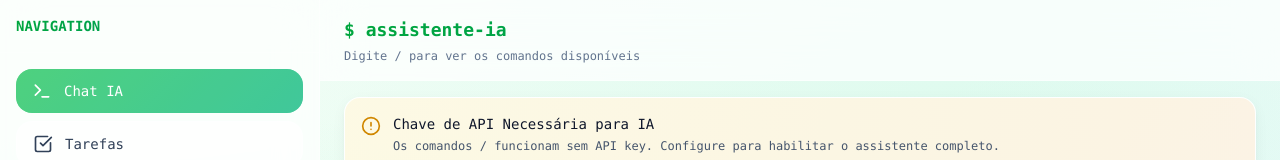
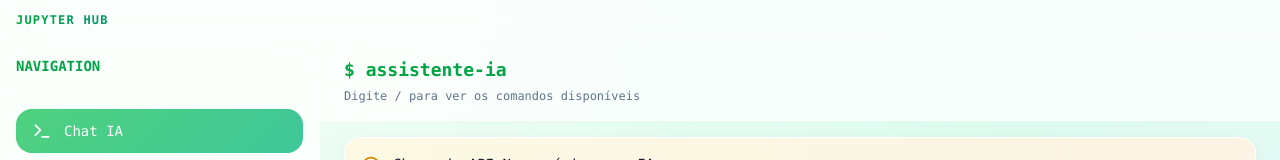
Before and after one commit to Pedro-Dellazzari/Jupyter-HUB, a React (Vite) app: page / in a window 1280 px wide. Shown: the top 160 px of the page. Built offline with nearby package versions, Linux system fonts and the light colour scheme; no server answers.

Commit message:
feat(): Adicione a barra superior no app

```diff
--- a/electron/main.cjs
+++ b/electron/main.cjs
@@ -744,9 +744,9 @@ function createWindow() {
     frame: false,
     titleBarStyle: 'hidden',
     titleBarOverlay: {
-      color: '#f8fafc',
+      color: 'rgba(255,255,255,0)',
       symbolColor: '#475569',
-      height: 48,
+      height: 40,
     },
     show: false,
   });
--- a/src/app/components/MainLayout.tsx
+++ b/src/app/components/MainLayout.tsx
@@ -1,6 +1,6 @@
 import { Outlet, Link, useLocation } from "react-router";
 import { Terminal, CheckSquare, Calendar, Users, TrendingUp, Settings, RefreshCw, Clock } from "lucide-react";
-import { useState, useEffect, useRef } from "react";
+import React, { useState, useEffect, useRef } from "react";
 import { motion, AnimatePresence, useReducedMotion } from "motion/react";
 import { variants, springs, hoverAnimations, tapAnimations, staggerContainer, reducedVariants, reducedStaggerContainer } from "../lib/animations";
 import { db } from "../lib/db";
@@ -204,7 +204,20 @@ export function MainLayout() {
   };
 
   return (
-    <div className="flex h-screen bg-white text-slate-900 font-mono overflow-hidden gradient-mesh-bg">
+    <div className="flex flex-col h-screen bg-white text-slate-900 font-mono overflow-hidden gradient-mesh-bg">
+
+      {/* Title bar — draggable region for frameless window */}
+      <div
+        className="flex items-center px-4 shrink-0 glass-panel border-b border-white/40 select-none"
+        style={{ height: 40, WebkitAppRegion: 'drag' } as React.CSSProperties}
+      >
+        <span className="text-xs font-semibold bg-gradient-to-r from-green-600 to-emerald-600 bg-clip-text text-transparent tracking-widest">
+          JUPYTER HUB
+        </span>
+      </div>
+
+      {/* Body — sidebar + content */}
+      <div className="flex flex-1 overflow-hidden">
 
       {/* Pomodoro end toast */}
       <AnimatePresence>
@@ -389,9 +402,11 @@ export function MainLayout() {
       </aside>
 
       {/* Main Content */}
-      <main className="flex-1 min-h-[calc(100vh-57px)] overflow-auto">
+      <main className="flex-1 overflow-auto">
         <Outlet />
       </main>
+
+      </div>{/* end body */}
     </div>
   );
 }
```
